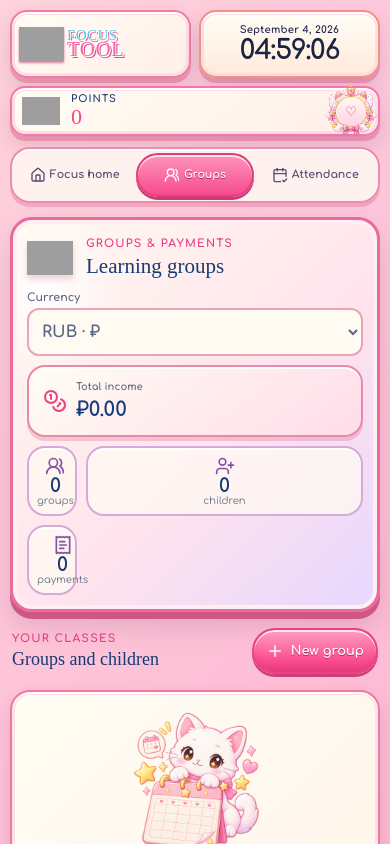
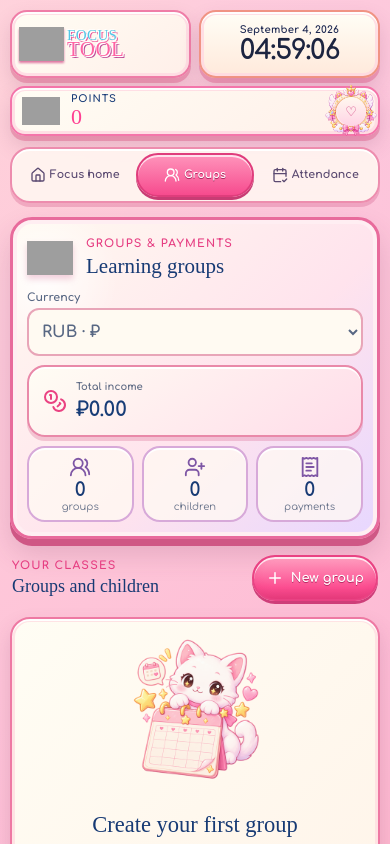
Before and after one commit to itstxaviers-svg/myfocus, a React (Vite) app: page / in a window 390 px wide. Both pictures are taken after a click on the button "Groups". Shown: the top 844 px of the page. Built offline with nearby package versions, Linux system fonts and the light colour scheme; grey boxes are pictures that could not be loaded; a web font is replaced by a local one.

Commit message:
Align group summary labels on mobile

```diff
--- a/src/components/GroupsPage.tsx
+++ b/src/components/GroupsPage.tsx
@@ -28,9 +28,11 @@ export function GroupsPage({groups,currency,onGroups,onCurrency}:{groups:Group[]
       <div className="groups-intro"><small>GROUPS & PAYMENTS</small><h1>Learning groups</h1><p>Keep every child and payment together in one magical place.</p></div>
       <label className="currency-picker"><span>Currency</span><select value={currency} onChange={event=>onCurrency(event.target.value as IncomeCurrency)}><option value="RUB">RUB · ₽</option><option value="USD">USD · $</option><option value="EUR">EUR · €</option><option value="GBP">GBP · £</option></select></label>
       <div className="income-total"><Coins size={24}/><span>Total income</span><strong>{formatMoney(income,currency)}</strong></div>
-      <div className="income-stat"><UsersRound size={20}/><strong>{groups.length}</strong><span>{groups.length===1?'group':'groups'}</span></div>
-      <div className="income-stat"><UserPlus size={20}/><strong>{children}</strong><span>{children===1?'child':'children'}</span></div>
-      <div className="income-stat"><ReceiptText size={20}/><strong>{payments}</strong><span>{payments===1?'payment':'payments'}</span></div>
+      <div className="income-stats">
+        <div className="income-stat"><UsersRound size={20}/><strong>{groups.length}</strong><span>{groups.length===1?'group':'groups'}</span></div>
+        <div className="income-stat"><UserPlus size={20}/><strong>{children}</strong><span>{children===1?'child':'children'}</span></div>
+        <div className="income-stat"><ReceiptText size={20}/><strong>{payments}</strong><span>{payments===1?'payment':'payments'}</span></div>
+      </div>
     </div>
 
     <div className="groups-toolbar"><div><small>YOUR CLASSES</small><h2>Groups and children</h2></div><button className="primary" onClick={()=>setGroupEditor({})}><Plus size={18}/> New group</button></div>
--- a/src/styles.css
+++ b/src/styles.css
@@ -406,6 +406,7 @@ body, button, input, textarea, select {
 .income-total span { color: #5f6b84; font-size: 10px; font-weight: 700; }
 .income-total strong { overflow: hidden; color: #183d77; font-size: 21px; text-overflow: ellipsis; white-space: nowrap; }
 .income-stat { display: grid; place-items: center; min-height: 76px; padding: 8px; border: 2px solid #d7a9d9; border-radius: 18px; background: rgba(255,250,244,.76); color: #7e56a5; box-shadow: inset 0 2px #fff; }
+.income-stats { grid-column: 1 / -1; display: grid; grid-template-columns: repeat(3,minmax(0,1fr)); gap: 11px; }
 .income-stat strong { color: #173a74; font-size: 19px; line-height: 1; }
 .income-stat span { color: #67728a; font-size: 9px; }
 .groups-toolbar { display: flex; align-items: center; justify-content: space-between; gap: 14px; padding: 3px 6px; }
@@ -686,6 +687,9 @@ html { -webkit-text-size-adjust: 100%; text-size-adjust: 100%; }
   .currency-picker { font-size: 11px; }
   .currency-picker select, .attendance-toolbar select { min-height: 48px; font-size: 16px; }
   .income-total { min-height: 72px; }
+  .income-stats { grid-column: 1 / -1; gap: 8px; }
+  .income-stat { min-width: 0; min-height: 76px; padding: 7px 3px; }
+  .income-stat svg { width: 22px; height: 22px; }
   .income-total span, .income-stat span { font-size: 10px; }
   .income-total strong { font-size: 20px; }
   .groups-toolbar { align-items: center; padding-inline: 2px; }
```
